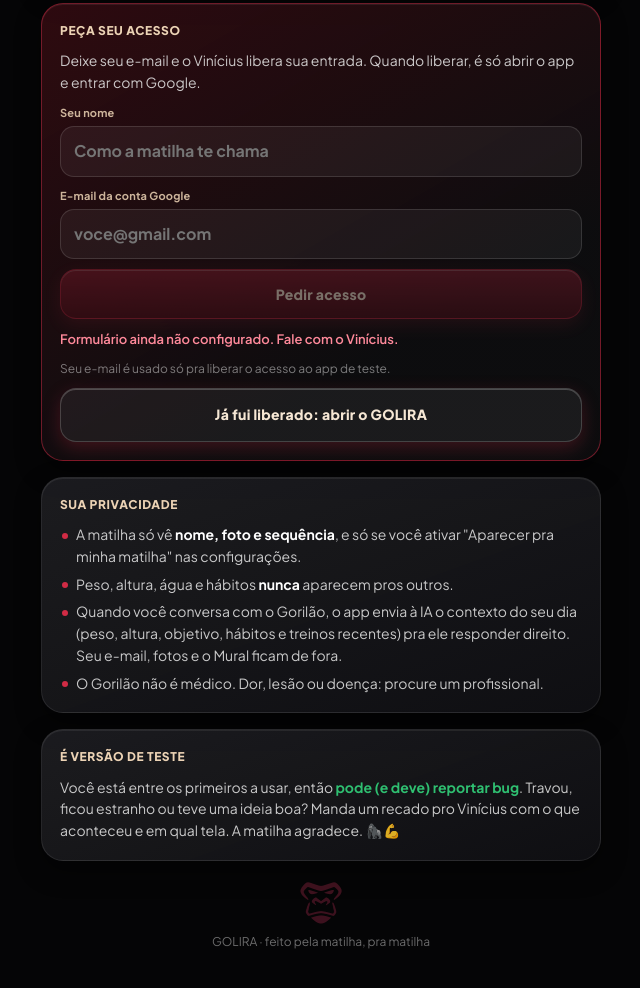
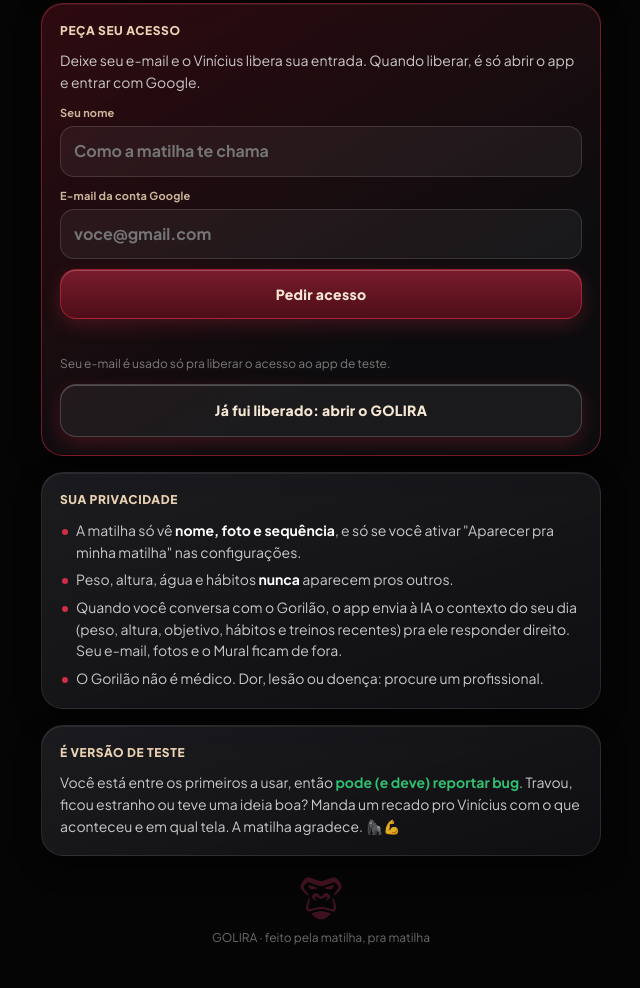
Before and after one commit to Vargasvinii/golira, a website: page informativo.html in a window 1280 px wide. Shown: the part 1836-2824 px from the top of the page, without its empty margins (319-959 px from the left). Drawn offline with Linux system fonts and the light colour scheme.

Commit message:
Informativo: liga o formulário ao Apps Script
Co-Authored-By: Claude Sonnet 5.5 <noreply@anthropic.com>
Claude-Session: https://claude.ai/code/session_014R5sreVkcK4vignzE8c72L

```diff
--- a/informativo.html
+++ b/informativo.html
@@ -188,7 +188,7 @@
   </main>
   <script>
     // Endereço do Apps Script (veja LEIA-ME de acessos). Enquanto estiver vazio, o formulário fica desligado.
-    var URL_ACESSO = '';
+    var URL_ACESSO = 'https://script.google.com/macros/s/AKfycbyw3nlFXEZKc3ZPLqSq8qD6PoieCQtSLa7-xpljCOC24L8gxVTpc2bw301KbFr0z2F-Dw/exec';
 
     (function () {
       var f = document.getElementById('formAcesso'), msg = document.getElementById('msgAcesso'), btn = document.getElementById('btnAcesso');
```
